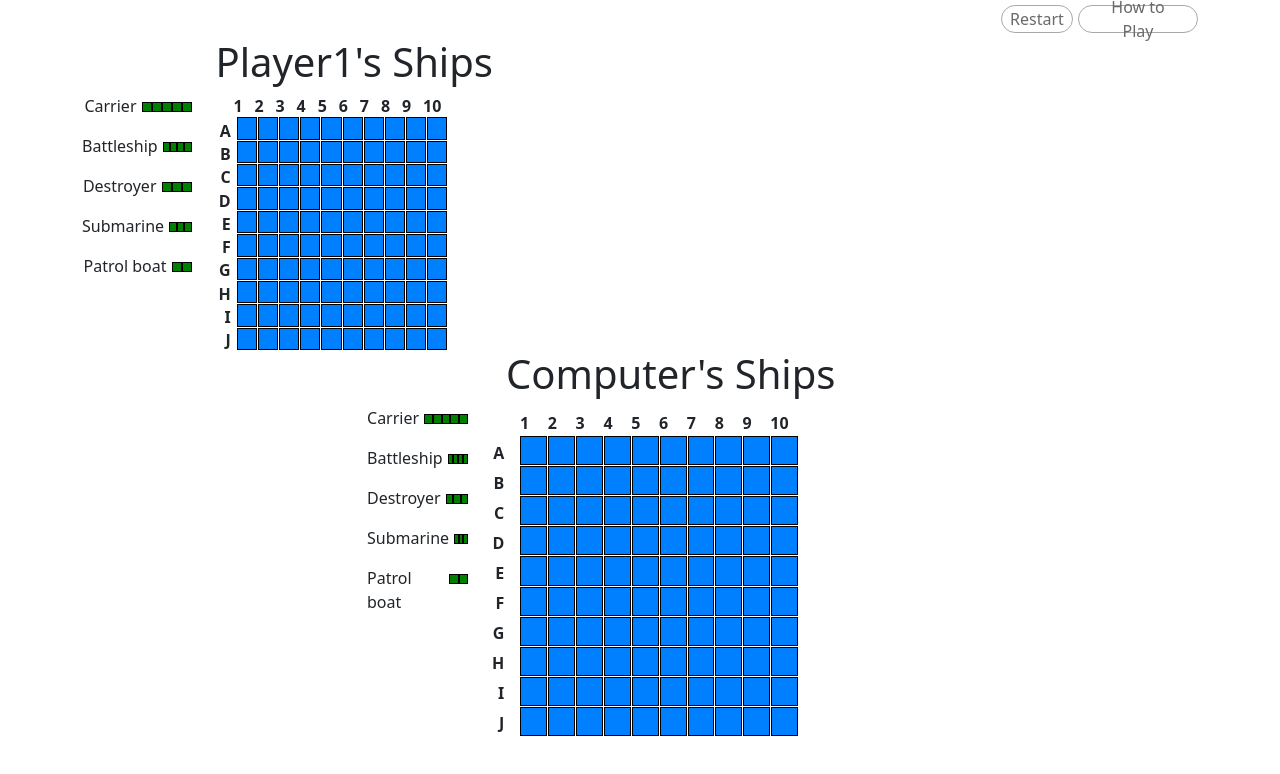
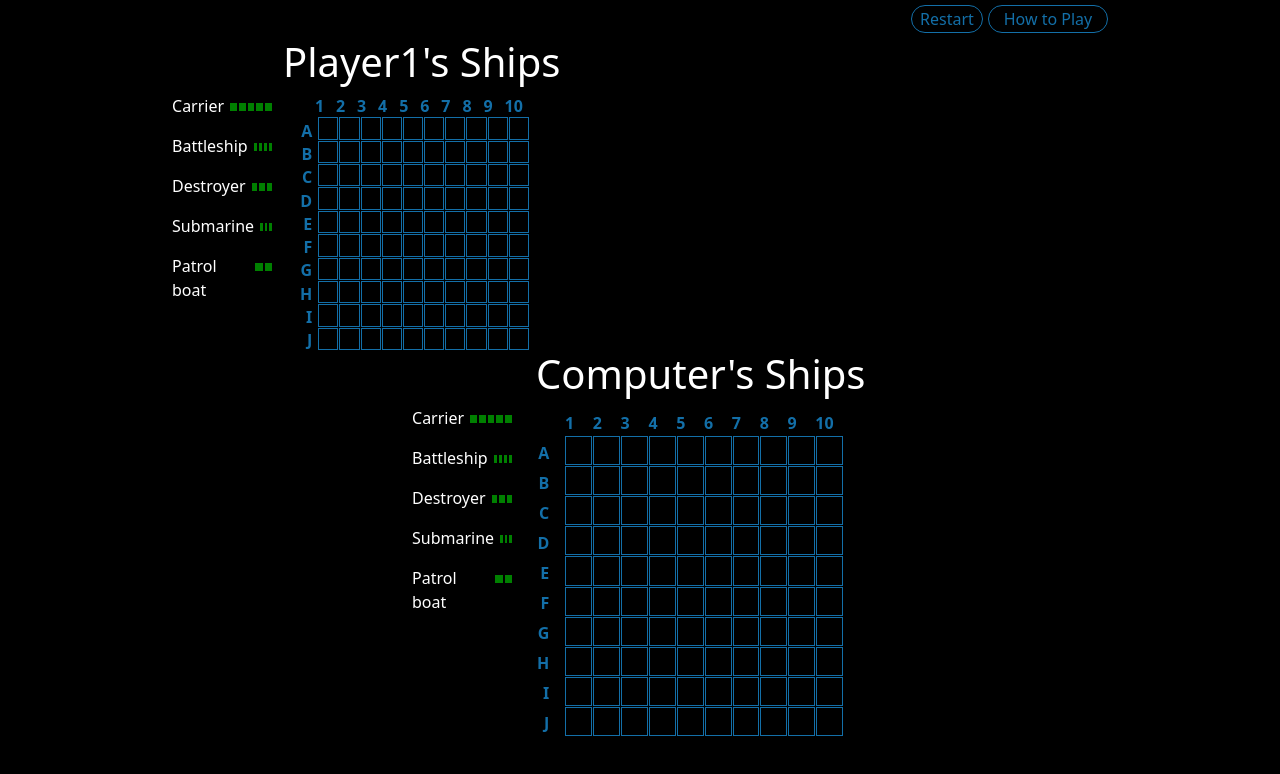
Before and after one commit to SoniaVivi/battleship, a React (Create React App) app: page / in a window 1280 px wide. Both pictures are taken after a click on the button "Start!". Shown: the top 774 px of the page. Built offline with nearby package versions, Linux system fonts and the light colour scheme.

Commit message:
restyle grids text

```diff
--- a/src/styles/style.scss
+++ b/src/styles/style.scss
@@ -5,14 +5,25 @@ $max-square-size: 32px;
 $grid-size: 20vw;
 $gray: #a9a9a9;
 $blue: #0080ff;
+$body: #000000;
+$grids: #000000;
+$grid-lines: #136fa8;
 
 /* General */
+
+body {
+  background-color: $body;
+}
+
+.container-xl {
+  max-width: 960px;
+}
 
 .oval-button {
   display: flex;
   justify-content: center;
   align-items: center;
-  border: 1px solid $gray;
+  border: 1px solid $grid-lines;
   border-radius: 50px;
   height: 28px;
 }
@@ -77,7 +88,12 @@ button.close {
 }
 
 .nav-link {
-  color: #696969;
+  padding: 0;
+  color: $grid-lines;
+
+  &:hover {
+    color: #ffffff;
+  }
 }
 
 /* Grid Scales */
@@ -112,6 +128,21 @@ button.close {
 }
 
 /* Grids */
+
+.grid,
+.scale {
+  background-color: $grids;
+  color: $grid-lines;
+}
+
+.grid {
+  color: #49dc44;
+}
+
+.health-bar,
+.player-name {
+  color: #ffffff;
+}
 
 .target-container {
   justify-content: center;
@@ -158,8 +189,7 @@ button.close {
   font-weight: 700;
   line-height: 100%;
   user-select: none;
-  border: 1px solid black;
-  background-color: $blue;
+  border: 1px solid $grid-lines;
 
   &.ship-begin {
     background-color: adjust-color($blue, $hue: -20deg);
--- /dev/null
+++ b/webpack.config.js
@@ -0,0 +1,10 @@
+module.exports = {
+  module: {
+    rules: [
+      {
+        test: /\.s[ac]ss$/i,
+        use: ["style-loader", "css-loader", "sass-loader"],
+      },
+    ],
+  },
+};
```
Also changed, not shown: package.json (+5 -2 lines), 2 other files (tests, documents, lock files or other folders).
